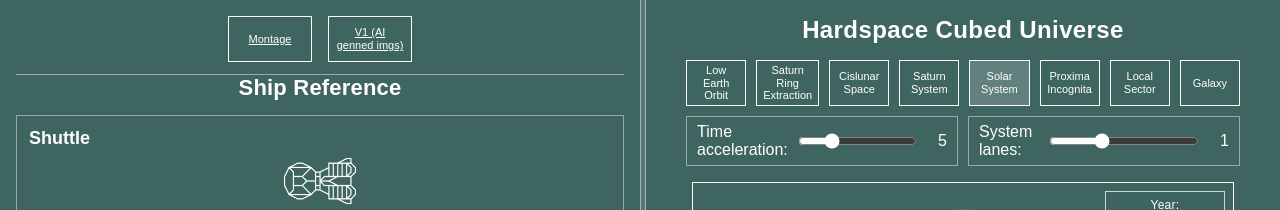
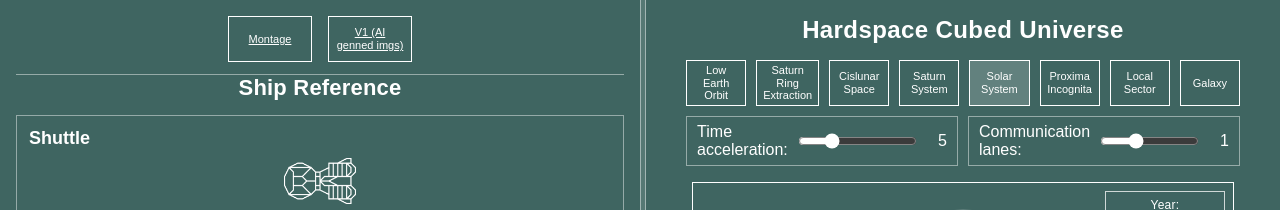
Before and after one commit to Derkune/Hardspace-Cubed, a plain HTML site: page index.html in a window 1280 px wide. Both pictures are taken after a click on the button "Solar System". Shown: the top 210 px of the page. Drawn offline with Linux system fonts and the light colour scheme; animation ran at ten frames a second.

Commit message:
minor tweak

```diff
--- a/index.html
+++ b/index.html
@@ -83,7 +83,7 @@
           </label>
 
           <label class="slider-group is-hidden" for="proxima-neighbors" data-controls="2">
-            <span>System lanes:</span>
+            <span>Communication lanes:</span>
             <input id="proxima-neighbors" type="range" min="0" max="3" value="1" />
             <output id="proxima-neighbors-value" for="proxima-neighbors">1</output>
           </label>
@@ -95,7 +95,7 @@
           </label>
 
           <label class="slider-group is-hidden" for="solar-neighbors" data-controls="3">
-            <span>System lanes:</span>
+            <span>Communication lanes:</span>
             <input id="solar-neighbors" type="range" min="0" max="3" value="1" />
             <output id="solar-neighbors-value" for="solar-neighbors">1</output>
           </label>
```
